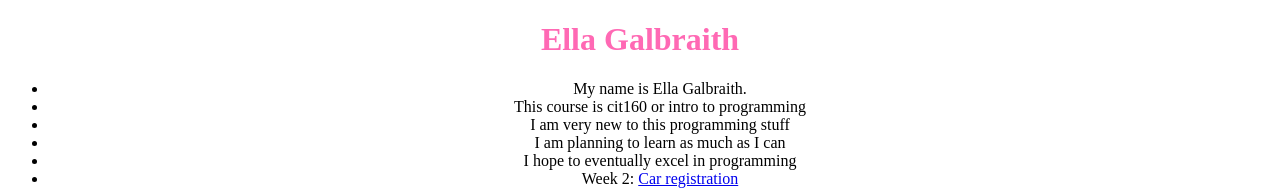
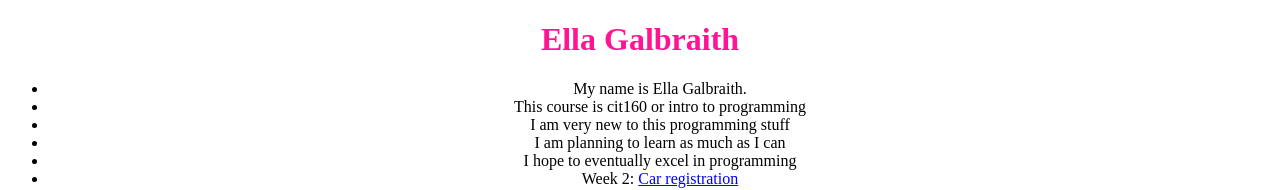
Before and after one commit to Ellaluvscheese/cit160, a plain HTML site: page index.html in a window 1280 px wide. Shown: the top 190 px of the page. Drawn offline with Linux system fonts and the light colour scheme.

Commit message:
hvkjjvjvghv

```diff
--- a/index.html
+++ b/index.html
@@ -7,7 +7,7 @@
     <title>Document</title>
 </head>
 <body style="text-align: center;">
-   <h1 style="color: hotpink;">Ella Galbraith</h1>
+   <h1 style="color: deeppink;">Ella Galbraith</h1>
 <ul style="text-align: center;">
 <li>My name is Ella Galbraith.</li>
 <li>This course is cit160 or intro to programming </li>
```
